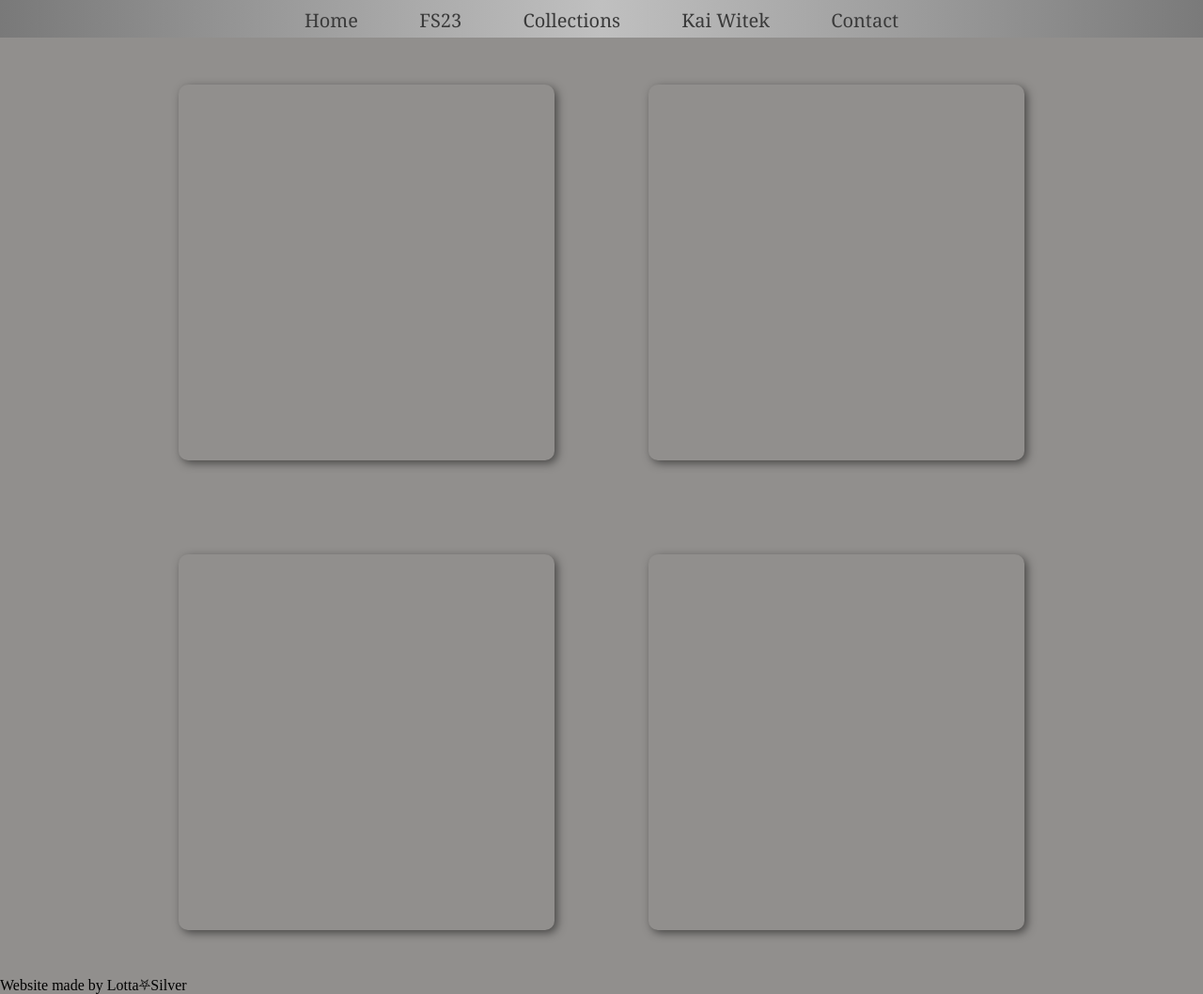
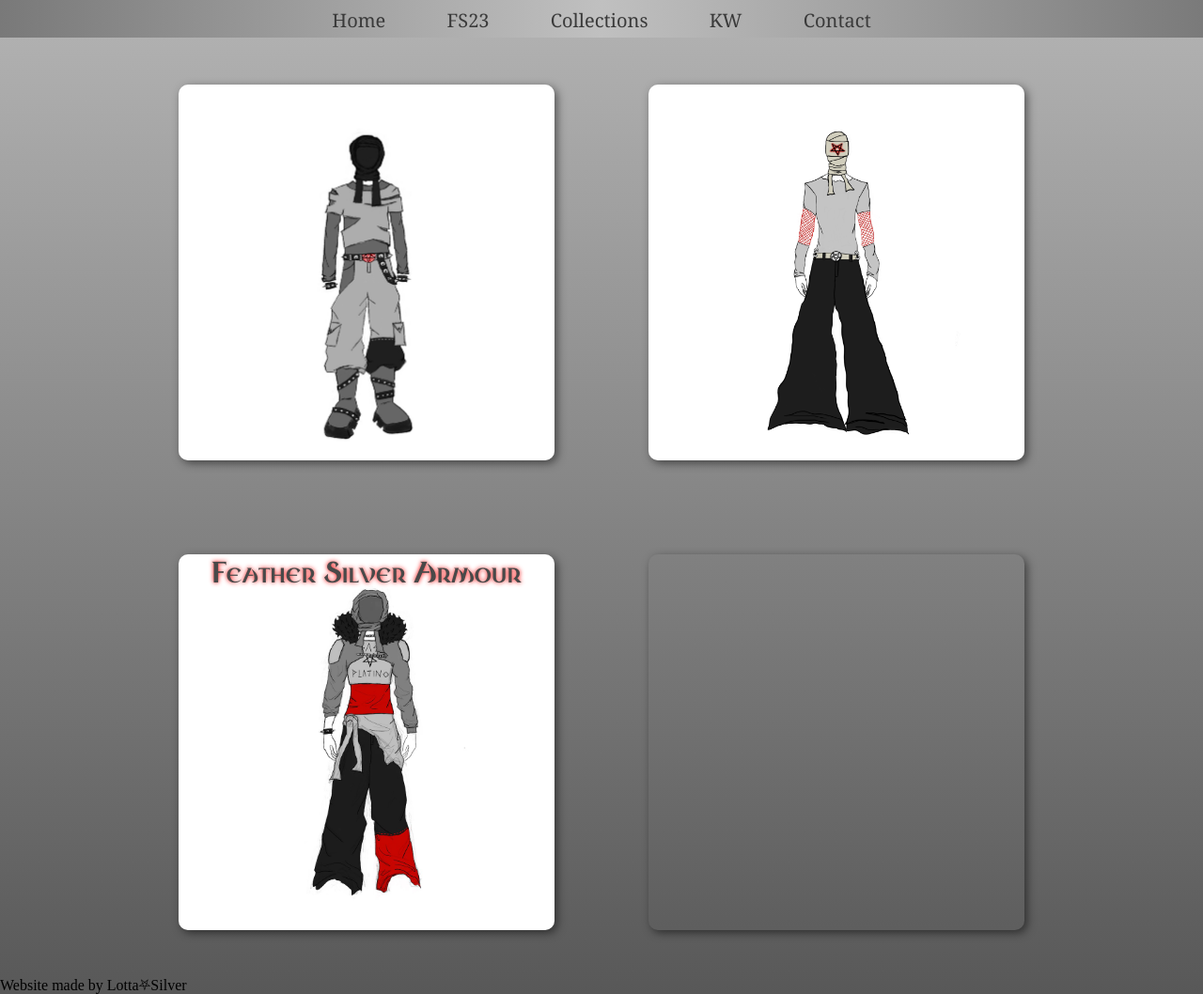
Before and after one commit to kaiwitek/gas-platino, a plain HTML site: page index.html in a window 1280 px wide. Shown: the part 145-1203 px from the top of the page at 94% size. Drawn offline with Linux system fonts and the light colour scheme.

Commit message:
gas-platino v0.3

```diff
--- a/estilo/style.css
+++ b/estilo/style.css
@@ -12,7 +12,7 @@
 
 html, body {
     min-height: 100vh;
-    background-color: rgb(145, 143, 141);
+    background-image: linear-gradient(to bottom, silver, rgb(88, 88, 88))
 }
 
 header {
@@ -68,3 +68,37 @@ section > p {
     font-variant: small-caps;
     font-size: 20px;
 }
+
+
+div > p {
+    font-size: 30px;
+    font-family: 'gas';
+    font-variant: small-caps;
+    color: rgb(73, 73, 73);
+    text-shadow: 0px 0px 5px red;
+    text-align: center;
+}
+
+div#o1 {
+    background-image: url(../imagens/headwrap.jpeg);
+    background-position: center center;
+    background-size: cover;
+}
+
+div#o2 {
+    background-image: url(../imagens/kishin.jpeg);
+    background-position: center center;
+    background-size: cover;
+}
+
+div#o3 {
+    background-image: url(../imagens/feather.jpeg);
+    background-position: center center;
+    background-size: cover;
+}
+
+div#o4 {
+    background-image: url(../imagens/);
+    background-position: center center;
+    background-size: cover;
+}
--- a/index.html
+++ b/index.html
@@ -16,21 +16,26 @@
             <a href="#">Home</a>
             <a href="#">FS23</a>
             <a href="#">Collections</a>
-            <a href="#">Kai Witek</a>
+            <a href="#">KW</a>
             <a href="#">Contact</a>
         </nav>
     </header>
     <main>
         <section class="container">
-            <div class="uno">
+            <div id="o1">
+                <p>
+
+                </p>
             </div>
-            <div class="uno">
+            <div id="o2">
             </div>
         </section>
         <section class="container">
-            <div class="uno">
+            <div id="o3">
+                <p>Feather Silver Armour</p>
             </div>
-            <div class="uno">
+            <div id="o4">
+            </div>
         </section>
     </main>
     <footer>
```
Also changed, not shown: imagens/feather.jpeg (added), imagens/headwrap.jpeg (added), imagens/kishin.jpeg (added).
